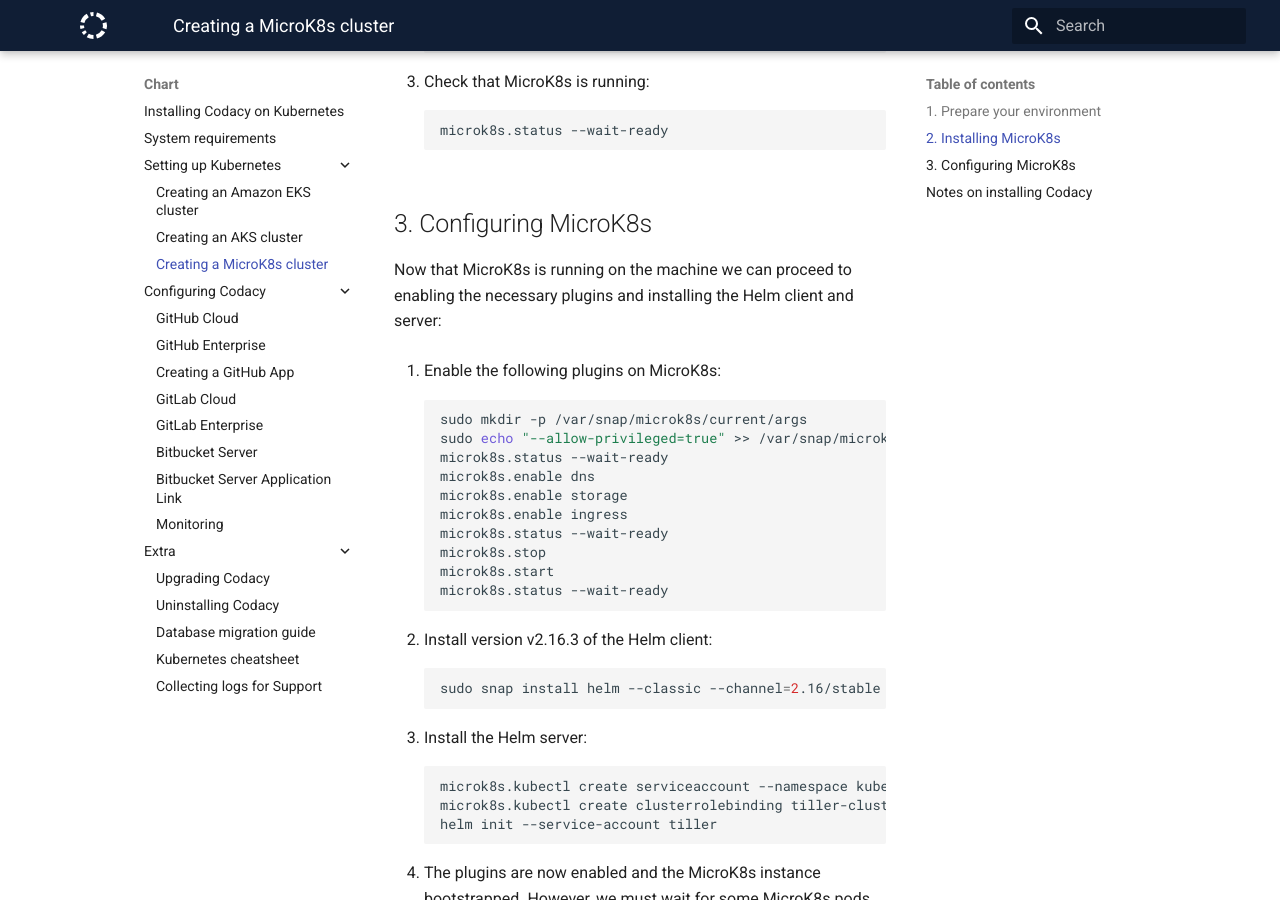
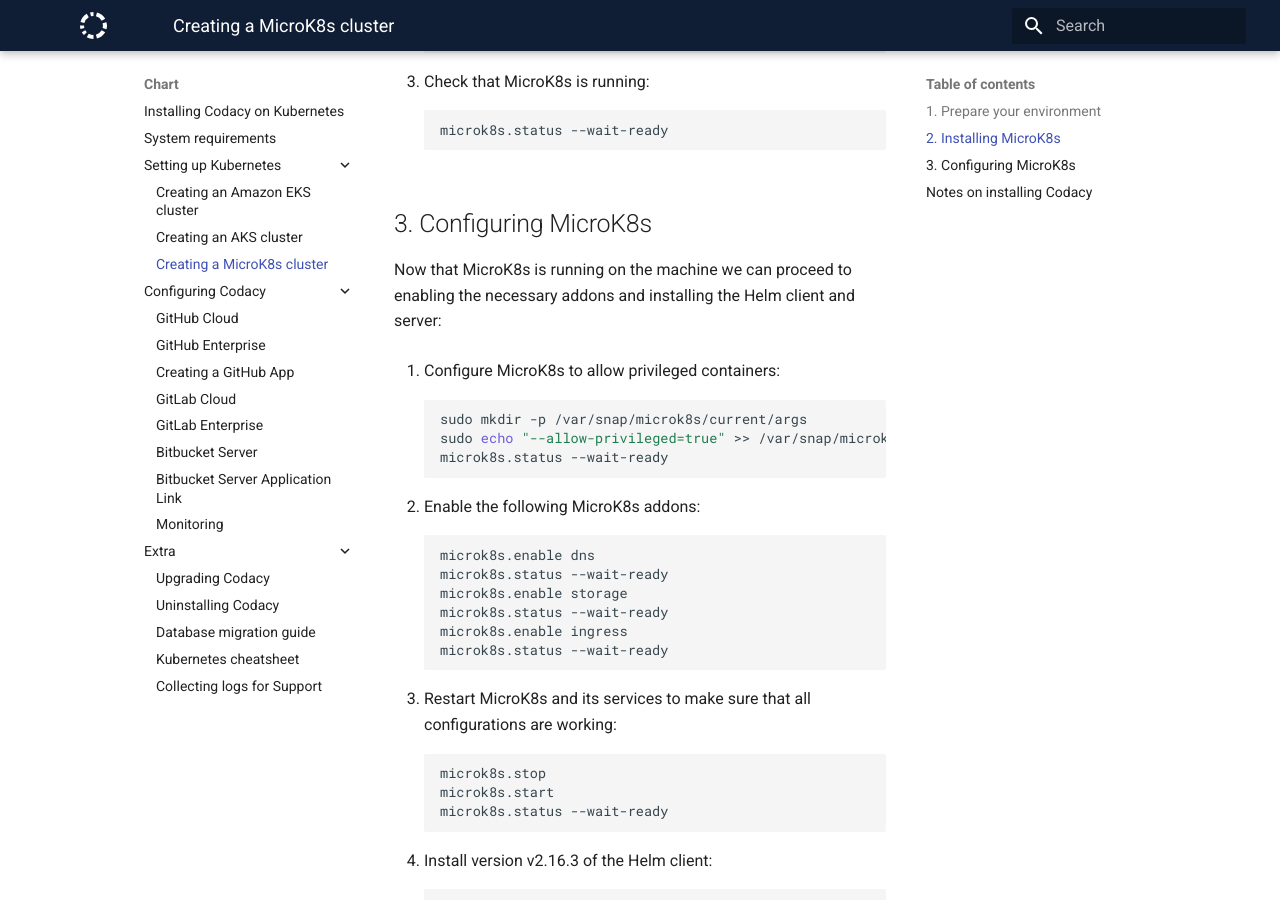
Before and after one commit to codacy/chart, an MkDocs documentation site: the page built from docs/infrastructure/microk8s-quickstart.md, in a window 1280 px wide and 900 px high, scrolled down 1254 px. Built offline with MkDocs 1.6.1 and Material for MkDocs 9.7.7, drawn with Linux system fonts in a browser that asks for light colours.

Commit message:
Split MicroK8s configuration commands into smaller chunks
This is to avoid some kind of race condition that happened every once
in a while that caused the activation of some addons to fail. This
problem also happened on a user test.

````diff
--- a/docs/infrastructure/microk8s-quickstart.md
+++ b/docs/infrastructure/microk8s-quickstart.md
@@ -46,30 +46,42 @@
 
 ## 3. Configuring MicroK8s
 
-Now that MicroK8s is running on the machine we can proceed to enabling the necessary plugins and installing the Helm client and server:
+Now that MicroK8s is running on the machine we can proceed to enabling the necessary addons and installing the Helm client and server:
 
-1.  Enable the following plugins on MicroK8s:
+1.  Configure MicroK8s to allow privileged containers:
 
     ```bash
     sudo mkdir -p /var/snap/microk8s/current/args
     sudo echo "--allow-privileged=true" >> /var/snap/microk8s/current/args/kube-apiserver
     microk8s.status --wait-ready
+    ```
+
+2.  Enable the following MicroK8s addons:
+
+    ```bash
     microk8s.enable dns
+    microk8s.status --wait-ready
     microk8s.enable storage
+    microk8s.status --wait-ready
     microk8s.enable ingress
     microk8s.status --wait-ready
+    ```
+
+3.  Restart MicroK8s and its services to make sure that all configurations are working:
+
+    ```bash
     microk8s.stop
     microk8s.start
     microk8s.status --wait-ready
     ```
 
-2.  Install version v2.16.3 of the Helm client:
+4.  Install version v2.16.3 of the Helm client:
 
     ```bash
     sudo snap install helm --classic --channel=2.16/stable
     ```
 
-3.  Install the Helm server:
+5.  Install the Helm server:
 
     ```bash
     microk8s.kubectl create serviceaccount --namespace kube-system tiller
````
Also changed, not shown: other parts of docs/infrastructure/microk8s-quickstart.md (+1 -1 lines).
